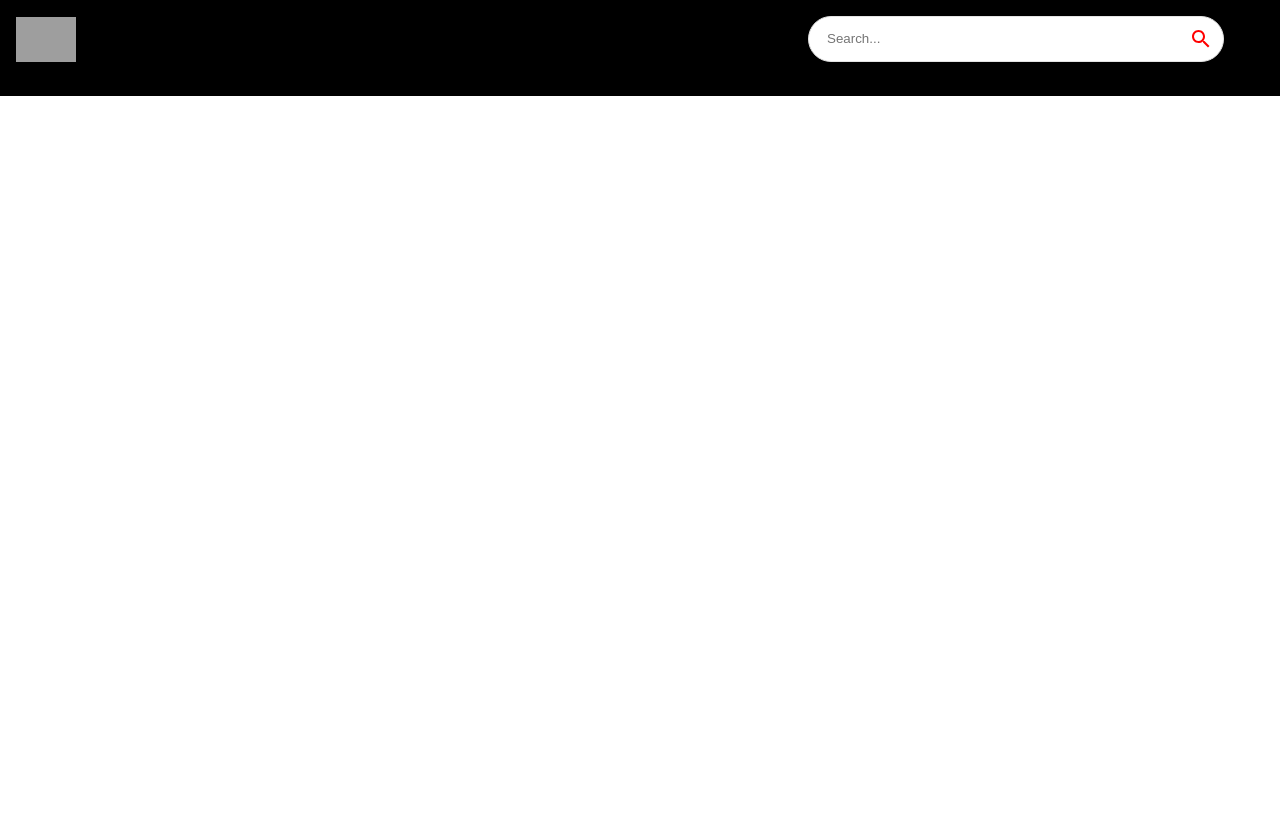
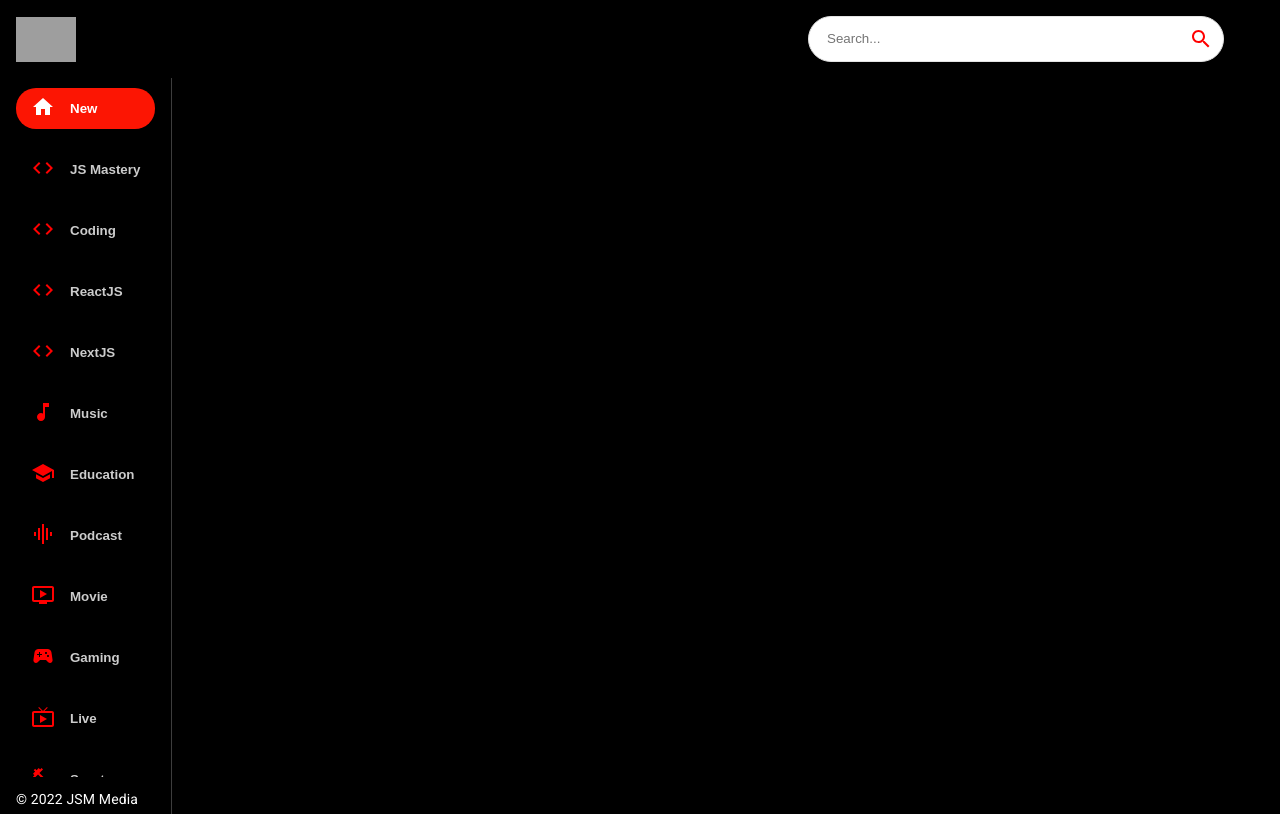
Before and after one commit to couvq/youtube-clone, a React (Create React App) app: page / in a window 1280 px wide. Built offline with nearby package versions, Linux system fonts and the light colour scheme; grey boxes are pictures that could not be loaded.

Commit message:
finished static part of sidebar component

```diff
--- a/src/components/Feed.js
+++ b/src/components/Feed.js
@@ -1,9 +1,35 @@
 import React from 'react';
+import { useState, useEffect } from 'react';
+import { Box, Stack, Typography } from '@mui/material';
+import SideBar from './SideBar';
 
 const Feed = () => {
 
   return (
-    <div>Feed</div>
+    <Stack
+      sx={{ flexDirection: { sx: 'column', md: 'row' } }}
+    >
+      <Box
+        sx={{
+          height: { sx: 'auto', md: '92vh' },
+          borderRight: '1px solid #3d3d3d',
+          px: { sx: 0, md: 2 }
+        }}
+      >
+        <SideBar />
+
+        <Typography
+          className='copyright'
+          variant='body2'
+          sx={{
+            mt: 1.5,
+            color: '#fff'
+          }}
+        >
+          &copy; 2022 JSM Media
+        </Typography>
+      </Box>
+    </Stack>
   );
 }
 
--- /dev/null
+++ b/src/components/SideBar.js
@@ -0,0 +1,49 @@
+import React from 'react';
+import { Stack } from '@mui/material';
+import { categories } from '../utils/constants';
+
+const selectedCategory = 'New';
+
+const SideBar = () => {
+
+
+    return (
+        <Stack
+            direction='row'
+            sx={{
+                overflowY: 'auto',
+                height: { sx: 'auto', md: '95%' },
+                flexDirection: { md: 'column' }
+            }}
+        >
+            {categories.map((category) => (
+                <button
+                    className='category-btn'
+                    style={{
+                        background: category.name === selectedCategory && '#fc1503',
+                        color: 'white'
+                    }}
+                    key={category.name}
+                >
+                    <span
+                        style={{
+                            color: category.name === selectedCategory ? '#fff' : 'red',
+                            marginRight: '15px'
+                        }}
+                    >
+                        {category.icon}
+                    </span>
+                    <span
+                        style={{
+                            opacity: category.name === selectedCategory ? 1 : 0.8
+                        }}
+                    >
+                        {category.name}
+                    </span>
+                </button>
+            ))}
+        </Stack>
+    );
+}
+
+export default SideBar;
```
